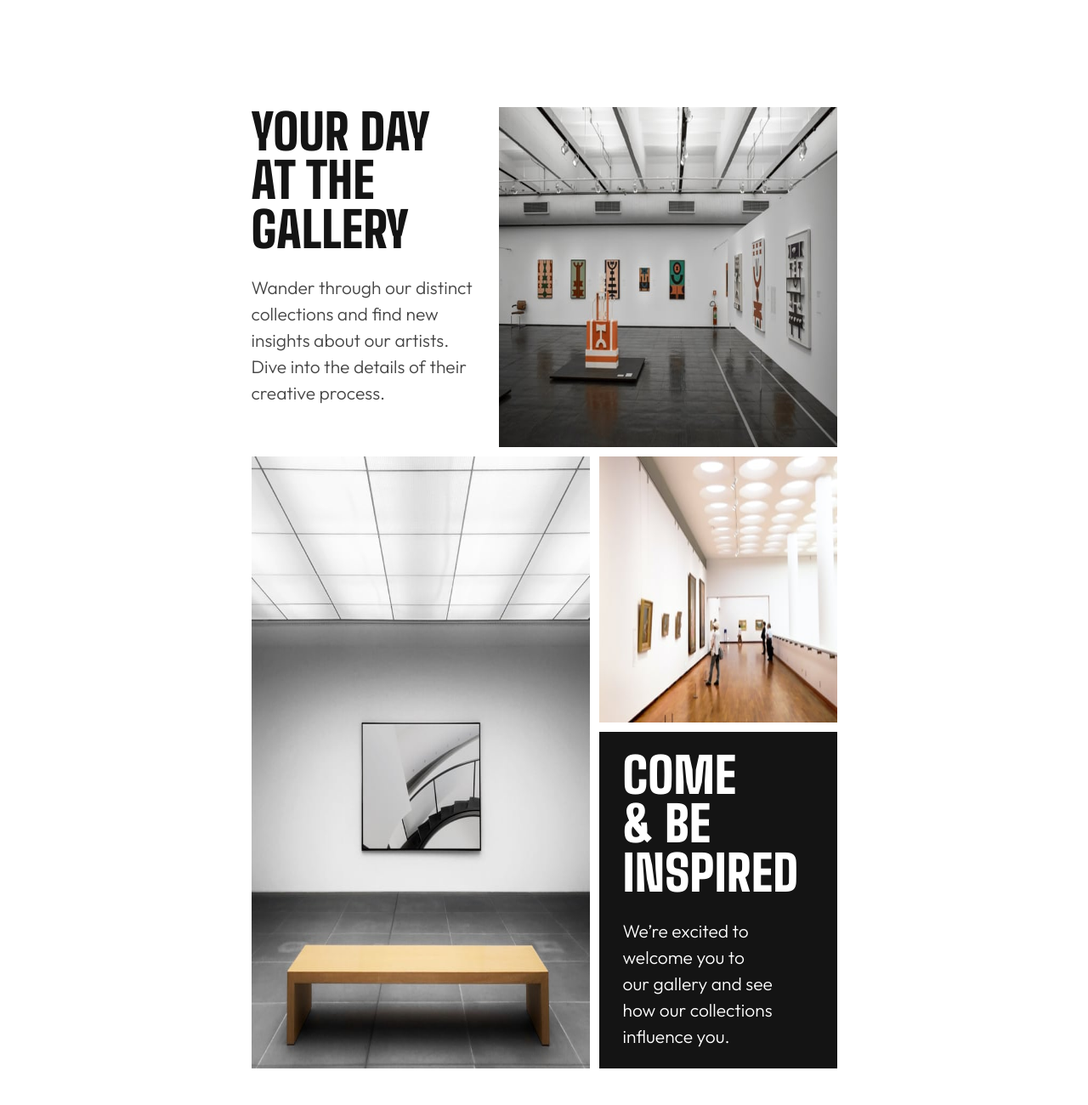
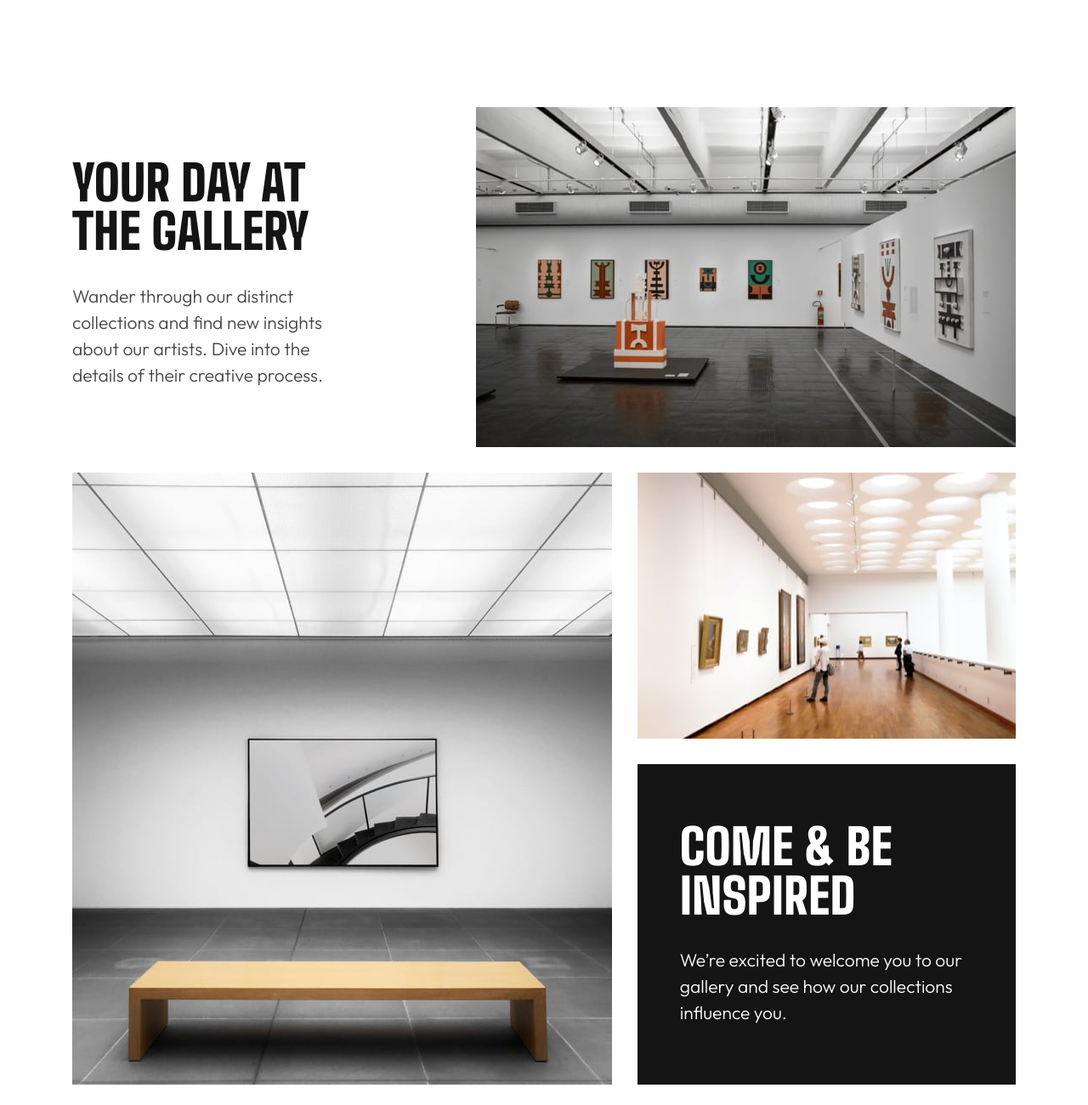
Before and after one commit to DocForLoop/art-gallery-website, a website built with Vite: page index.html in a window 1280 px wide. Shown: the part 840-2140 px from the top of the page at 85% size. Built offline with nearby package versions, Linux system fonts and the light colour scheme.

Commit message:
Add desktop main styles for home page

```diff
--- a/src/scss/components/_breakpoints.scss
+++ b/src/scss/components/_breakpoints.scss
@@ -37,7 +37,7 @@
 
         &__grid {
             grid-template-rows: rem(400) rem(313) rem(396);
-            grid-template-columns: rem(278 - 11) rem(120) rem(280);
+            grid-template-columns: rem(280) rem(107) rem(280);
             grid-template-areas:
                 "day interior interior"
                 "bench bench hall"
@@ -60,7 +60,6 @@
 
         &__picture--interior {
             margin-block-end: 0;
-            margin-inline-start: 13px;
         }
 
         &__img--interior {
@@ -141,4 +140,51 @@
             max-inline-size: 24ch;
         }
     }
+
+    .gallery {
+
+        &__grid {
+            grid-template-rows: rem(400) rem(313) rem(377);
+            grid-template-columns: rem(445) rem(160) rem(445);
+            gap: 30px;
+        }
+
+        &__content--day {
+            row-gap: 32px;
+            justify-self: flex-start;
+            margin-block-start: 60px;
+        }
+
+        &__content-title--day {
+            display: block;
+        }
+
+        &__content-desc--day {
+            max-inline-size: 22ch;
+        }
+
+        &__img--interior {
+            inline-size: rem(635);
+            block-size: rem(400);
+        }
+
+        &__img--bench {
+            inline-size: rem(635);
+            block-size: rem(720);
+        }
+
+        &__img--hall {
+            inline-size: rem(445);
+            block-size: rem(313);
+        }
+
+        &__content--come {
+            padding-inline: 48px;
+            padding-block: 65px;
+        }
+
+        &__content-inner {
+            row-gap: 32px;
+        }
+    }
 }
```
